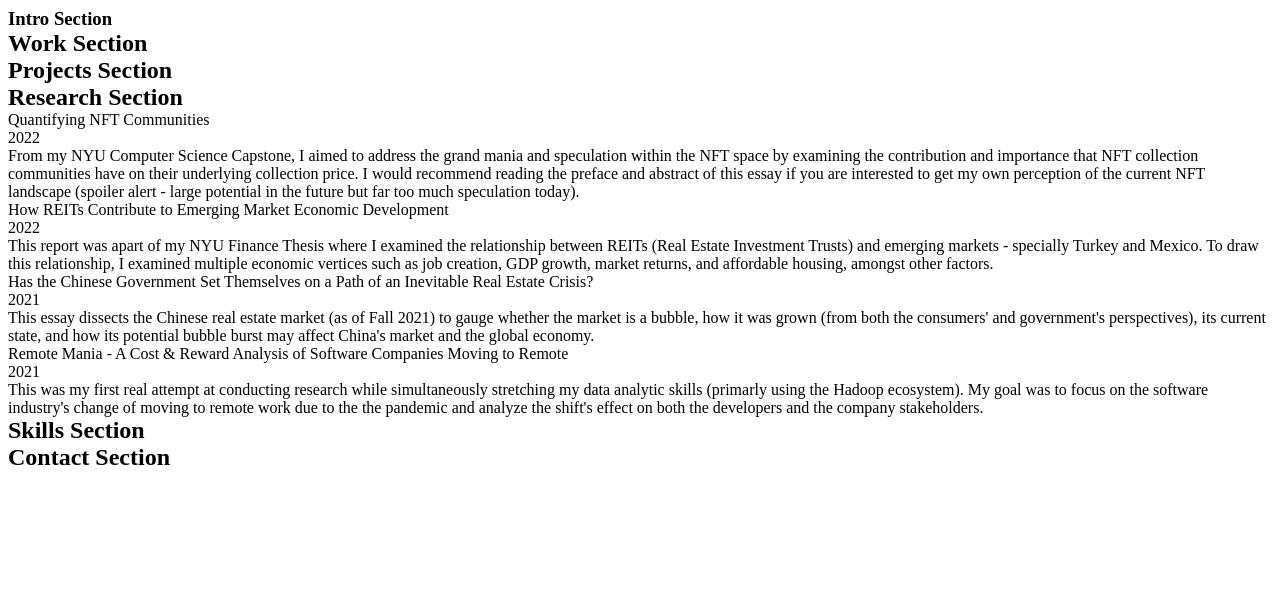
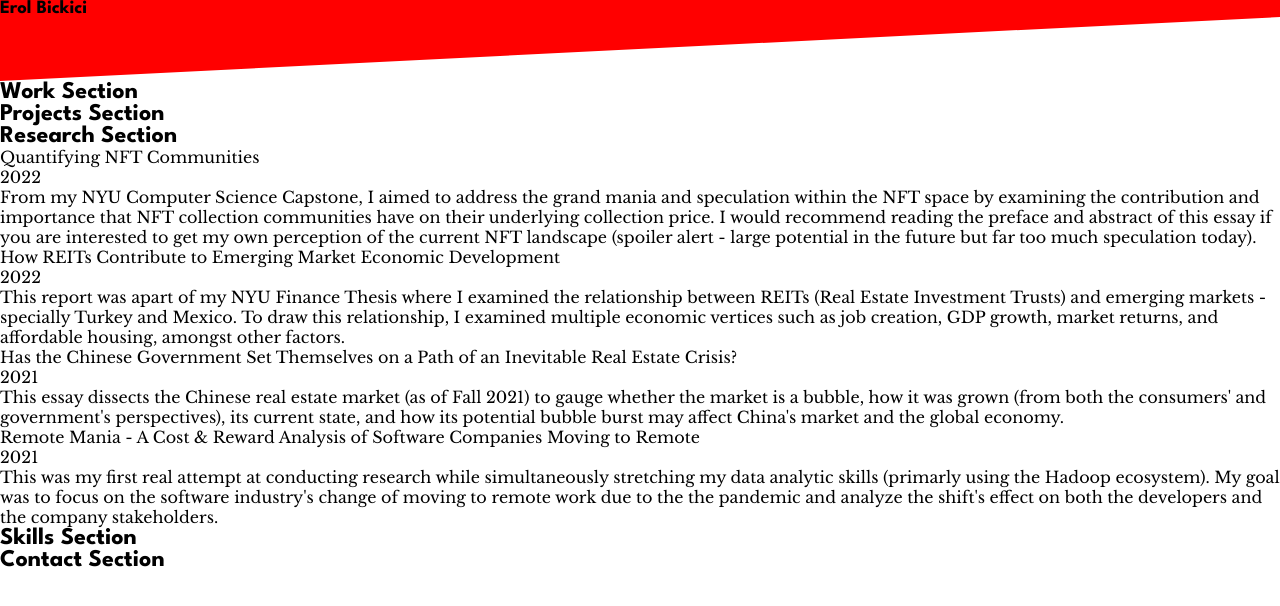
Before and after one commit to Partisi/site, a React (Create React App) app: page / in a window 1280 px wide. Shown: the top 606 px of the page. Built offline with nearby package versions, Linux system fonts and the light colour scheme.

Commit message:
design foundation

```diff
--- a/public/index.html
+++ b/public/index.html
@@ -1,14 +1,12 @@
 <!DOCTYPE html>
 <html lang="en">
+
 <head>
   <meta charset="utf-8" />
   <link rel="icon" href="%PUBLIC_URL%/favicon.ico" />
   <meta name="viewport" content="width=device-width, initial-scale=1" />
   <meta name="theme-color" content="#000000" />
-    <meta
-      name="description"
-      content="Web site created using create-react-app"
-    />
+  <meta name="description" content="Web site created using create-react-app" />
   <link rel="apple-touch-icon" href="%PUBLIC_URL%/logo192.png" />
   <!--
       manifest.json provides metadata used when your web app is installed on a
@@ -24,8 +22,14 @@
       work correctly both with client-side routing and a non-root public URL.
       Learn how to configure a non-root public URL by running `npm run build`.
     -->
-    <title>React App</title>
+  <link rel="preconnect" href="https://fonts.googleapis.com">
+  <link rel="preconnect" href="https://fonts.gstatic.com" crossorigin>
+  <link
+    href="https://fonts.googleapis.com/css2?family=League+Spartan:wght@300;400;700&family=Libre+Baskerville:wght@400;700&display=swap"
+    rel="stylesheet">
+  <title>Erol Bickici</title>
 </head>
+
 <body>
   <noscript>You need to enable JavaScript to run this app.</noscript>
   <div id="root"></div>
@@ -40,4 +44,5 @@
       To create a production bundle, use `npm run build` or `yarn build`.
     -->
 </body>
+
 </html>
--- a/src/index.scss
+++ b/src/index.scss
@@ -1,9 +1,22 @@
+$primary: #98C1D9;
+$secondary: #533A7B;
+$secondaryLight: #6969B3;
+$secondaryDark: #4B244A;
+$dark: #25171A;
+
+$white: white;
+$black: black;
+
+@import "./sections/intro/Intro.scss";
+@import "./sections/work/Work.scss";
+@import "./sections/projects/Projects.scss";
+@import "./sections/research/Research.scss";
+@import "./sections/skills/Skills.scss";
+@import './sections/contact/Contact.scss';
+
 body {
-    background-color: white;
-
-    h1 {
-
-    }
+    background-color: $white;
+    margin: 0;
 }
 
 
@@ -11,3 +24,11 @@ h1,h2,h3,h4,h5,h6,p {
     margin: 0;
     padding: 0;
 }
+
+h1,h2,h3,h4,h5,h6 {
+    font-family: 'League Spartan', sans-serif;
+}
+
+p {
+    font-family: 'Libre Baskerville', serif;
+}
--- a/src/sections/intro/Intro.js
+++ b/src/sections/intro/Intro.js
@@ -2,13 +2,8 @@ import React from 'react'
 
 export default function Intro() {
     return (
-        <section>
-            <h1>Intro Section</h1>
-
-
-            <div>
-
-            </div>
+        <section id="intro-container">
+            <h1>Erol Bickici</h1>
         </section>
     )
 }
--- a/src/sections/intro/Intro.scss
+++ b/src/sections/intro/Intro.scss
@@ -0,0 +1,12 @@
+#intro-container {
+    background-color: red;
+
+    padding-bottom: 64px;
+
+    clip-path: polygon(
+        0% 0%,
+        100% 0%,
+        100% calc(100% - 64px),
+        0% 100%
+    );
+}
```
Lines whose indentation alone changed are shown as unchanged.
